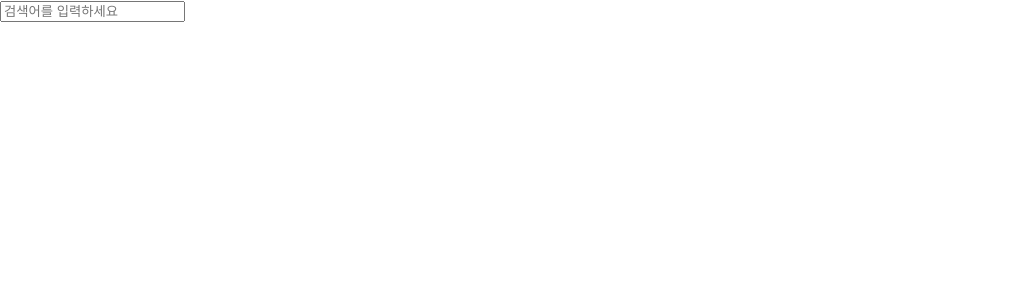
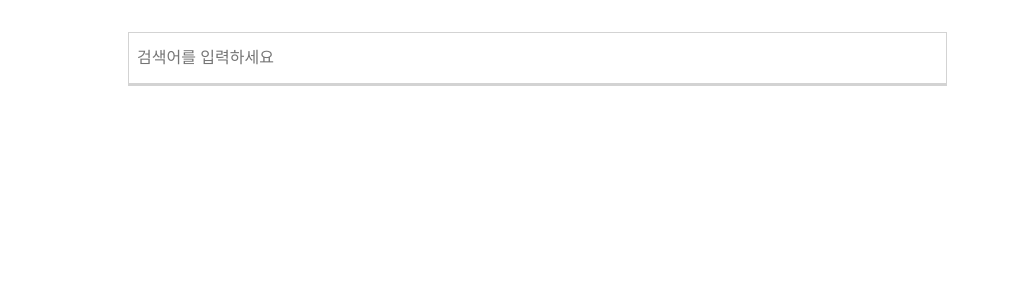
Before and after one commit to kimava/searchbar, a React (Create React App) app: page / in a window 1280 px wide. Shown: the top 300 px of the page, without its empty margins (0-1010 px from the left). Built offline with nearby package versions, Linux system fonts and the light colour scheme.

Commit message:
add css with styled components

```diff
--- a/package.json
+++ b/package.json
@@ -10,6 +10,7 @@
     "react": "^18.2.0",
     "react-dom": "^18.2.0",
     "react-scripts": "5.0.1",
+    "styled-components": "^5.3.5",
     "web-vitals": "^2.1.4"
   },
   "scripts": {
--- a/src/components/searchBar.jsx
+++ b/src/components/searchBar.jsx
@@ -1,4 +1,5 @@
 import React, { useState } from 'react';
+import styled from 'styled-components';
 
 function SearchBar({ suggestion, link, onQuery }) {
   const [completedWord, setCompletedWord] = useState('');
@@ -31,7 +32,7 @@ function SearchBar({ suggestion, link, onQuery }) {
   }
 
   return (
-    <div>
+    <StyledDiv>
       <input
         placeholder='검색어를 입력하세요'
         value={completedWord || ''}
@@ -44,7 +45,12 @@ function SearchBar({ suggestion, link, onQuery }) {
       {suggestion && (
         <ul>
           {suggestion.map((item) => (
-            <li key={item}>
+            <li
+              key={item}
+              className={
+                suggestionIndex === suggestion.indexOf(item) ? 'focus' : ''
+              }
+            >
               <a
                 target='_blank'
                 onClick={() => {
@@ -58,8 +64,47 @@ function SearchBar({ suggestion, link, onQuery }) {
           ))}
         </ul>
       )}
-    </div>
+    </StyledDiv>
   );
 }
 
 export default SearchBar;
+
+const StyledDiv = styled.div`
+  margin: 2rem auto;
+  width: 80%;
+
+  input {
+    padding: 1rem 0.5rem;
+    width: 80%;
+    font-size: inherit;
+    border: 1px solid lightgray;
+  }
+
+  ul {
+    margin: 0;
+    padding: 0;
+    width: 80%;
+    border: 1px solid lightgray;
+  }
+
+  li {
+    padding: 0.5rem;
+    width: 100;
+    list-style: none;
+
+    &:hover {
+      background-color: lightgray;
+    }
+
+    &.focus {
+      background-color: lightgray;
+    }
+  }
+
+  a {
+    text-decoration: none;
+    color: inherit;
+    cursor: pointer;
+  }
+`;
--- a/src/index.css
+++ b/src/index.css
@@ -1,5 +1,10 @@
+* {
+  box-sizing: border-box;
+}
+
 body {
   margin: 0;
+  box-sizing: border-box;
   font-family: -apple-system, BlinkMacSystemFont, 'Segoe UI', 'Roboto', 'Oxygen',
     'Ubuntu', 'Cantarell', 'Fira Sans', 'Droid Sans', 'Helvetica Neue',
     sans-serif;
```
Also changed, not shown: 1 other file (tests, documents, lock files or other folders).
